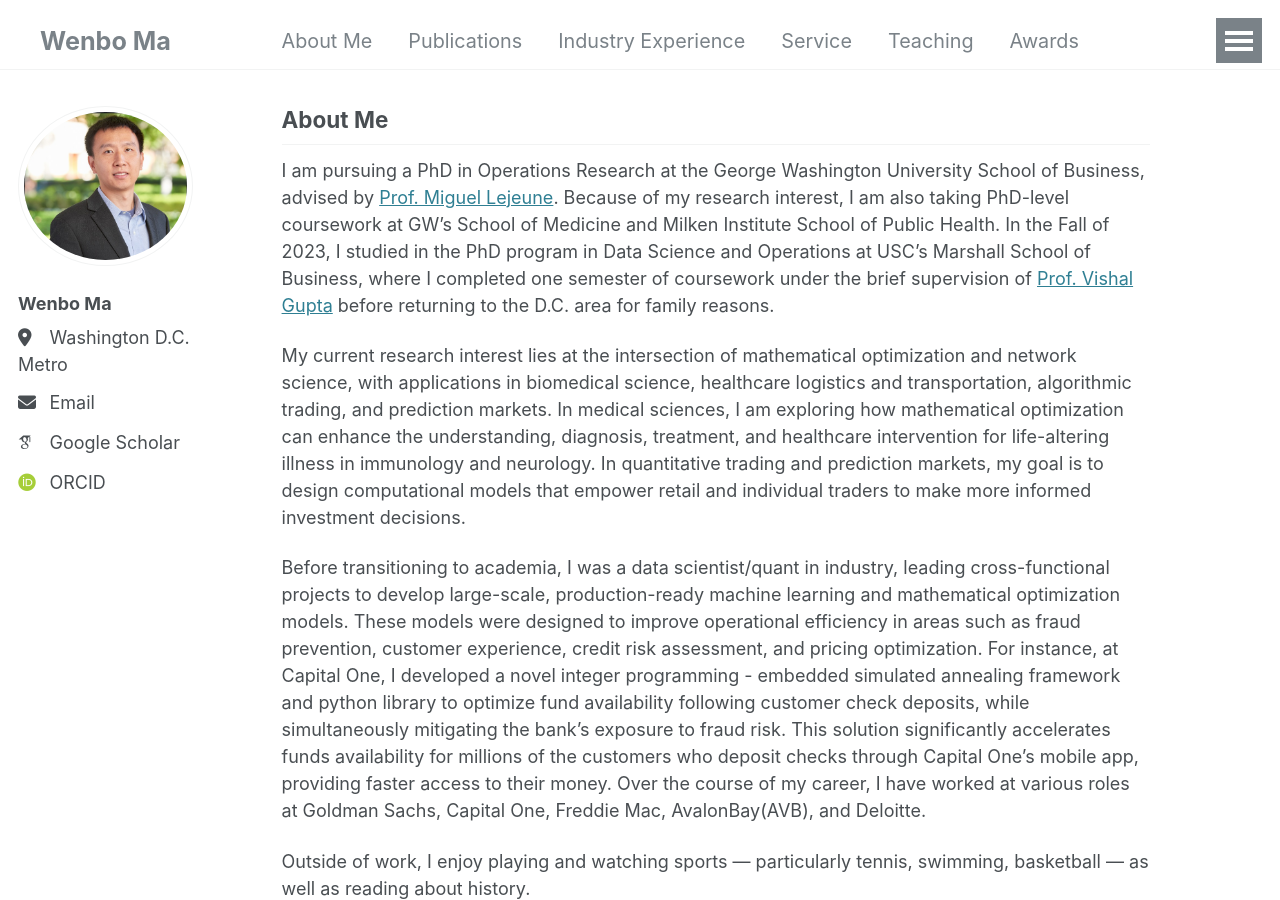
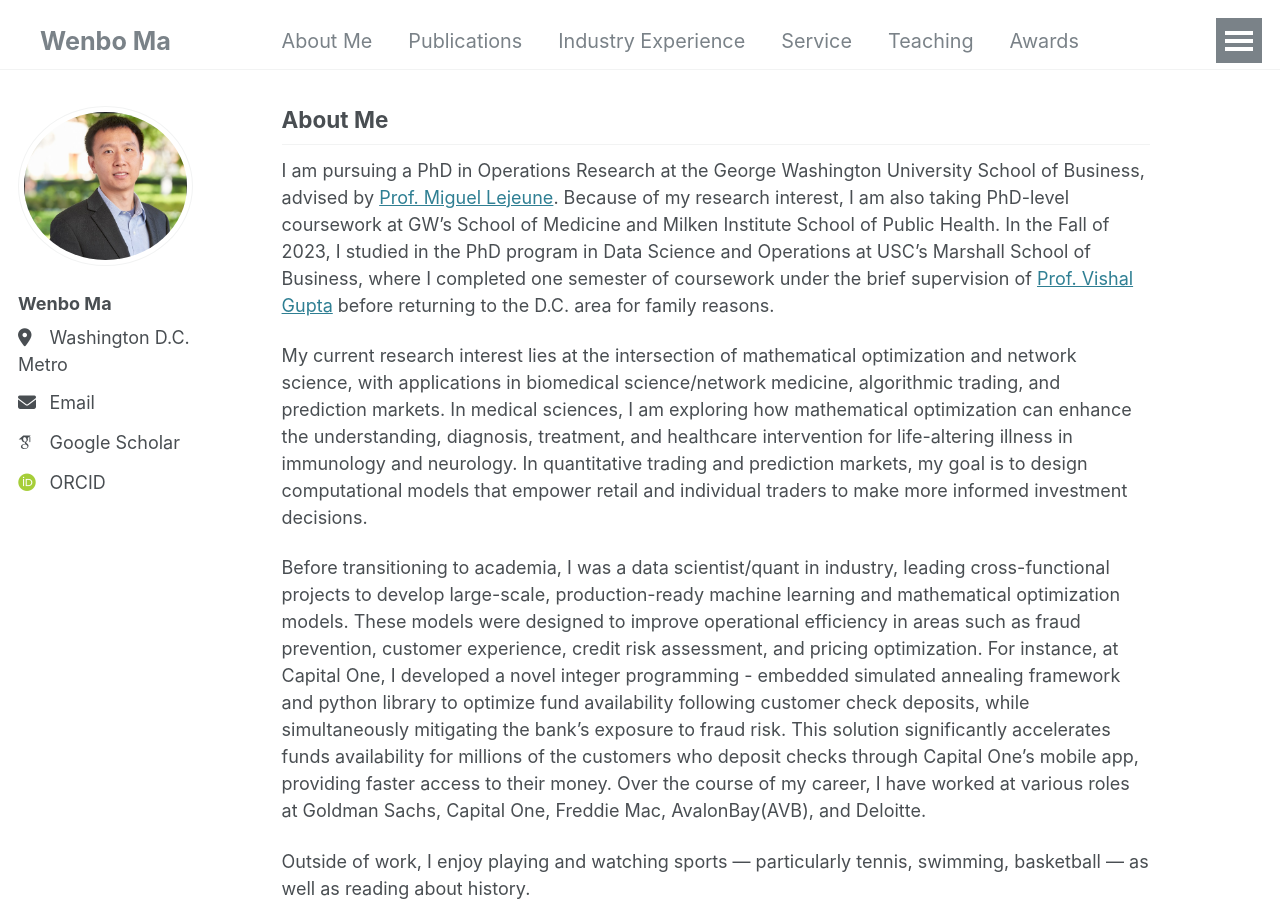
Before and after one commit to wenbo5565/wenbo5565.github.io, a Jekyll site: the page built from _pages/about.md, in a window 1280 px wide and 900 px high. Built offline with Jekyll 4.4.1, drawn with Linux system fonts in a browser that asks for light colours; some web fonts are replaced.

Commit message:
Revert research applications change
This reverts commit 44f8b19.

Co-Authored-By: Claude Opus 5.5 <noreply@anthropic.com>

```diff
--- a/_pages/about.md
+++ b/_pages/about.md
@@ -11,7 +11,7 @@ redirect_from:
 
 I am pursuing a PhD in Operations Research at the George Washington University School of Business, advised by [Prof. Miguel Lejeune](https://business.gwu.edu/miguel-lejeune). Because of my research interest, I am also taking PhD-level coursework at GW's School of Medicine and Milken Institute School of Public Health. In the Fall of 2023, I studied in the PhD program in Data Science and Operations at USC's Marshall School of Business, where I completed one semester of coursework under the brief supervision of [Prof. Vishal Gupta](https://faculty.marshall.usc.edu/Vishal-Gupta/aboutme.html) before returning to the D.C. area for family reasons.
 
-My current research interest lies at the intersection of mathematical optimization and network science, with applications in biomedical science, healthcare logistics and transportation, algorithmic trading, and prediction markets. In medical sciences, I am exploring how mathematical optimization can enhance the understanding, diagnosis, treatment, and healthcare intervention for life-altering illness in immunology and neurology. In quantitative trading and prediction markets, my goal is to design computational models that empower retail and individual traders to make more informed investment decisions.
+My current research interest lies at the intersection of mathematical optimization and network science, with applications in biomedical science/network medicine, algorithmic trading, and prediction markets. In medical sciences, I am exploring how mathematical optimization can enhance the understanding, diagnosis, treatment, and healthcare intervention for life-altering illness in immunology and neurology. In quantitative trading and prediction markets, my goal is to design computational models that empower retail and individual traders to make more informed investment decisions.
 
 <!-- including neuro-degenerative disorders (e.g., Alzheimer's disease), immune disorders (e.g., autoimmune diseases), and vestibular disorders (e.g., Mal de Débarquement Syndrome(MdDS))-->
 
```
